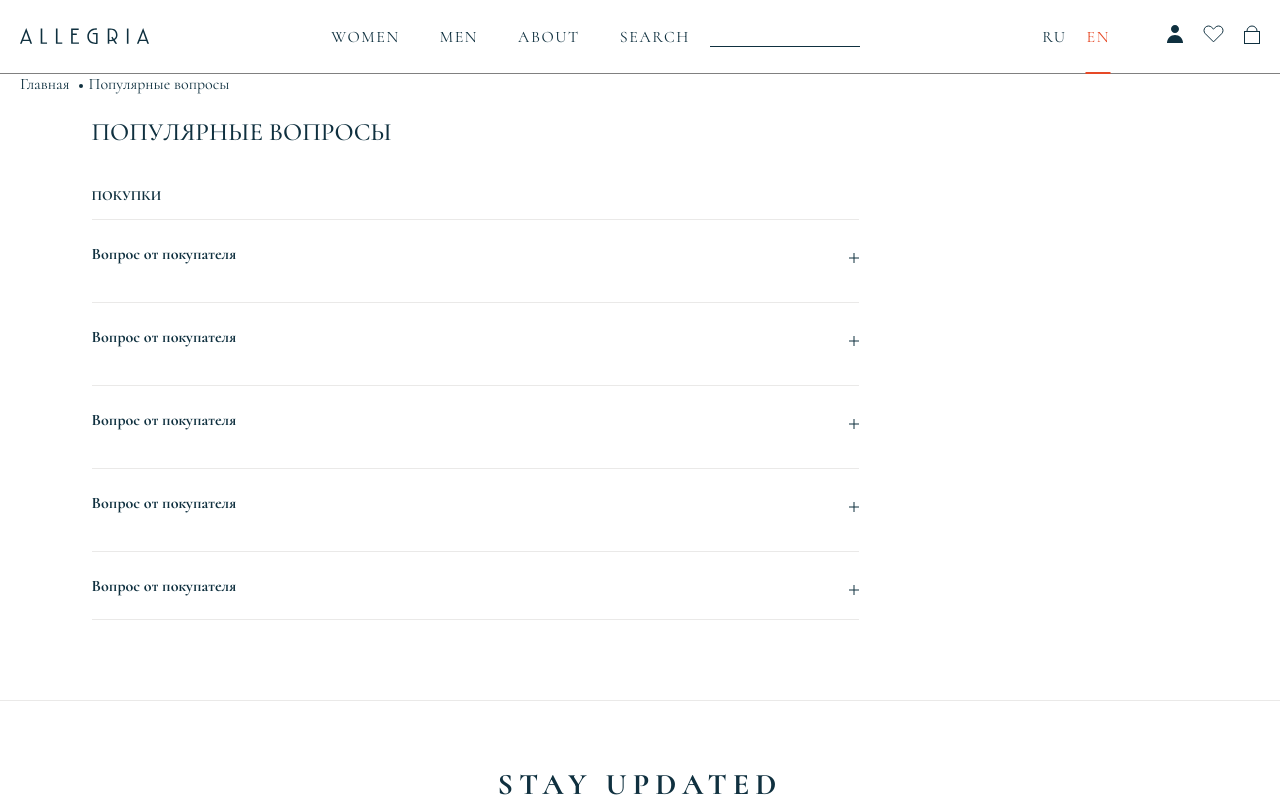
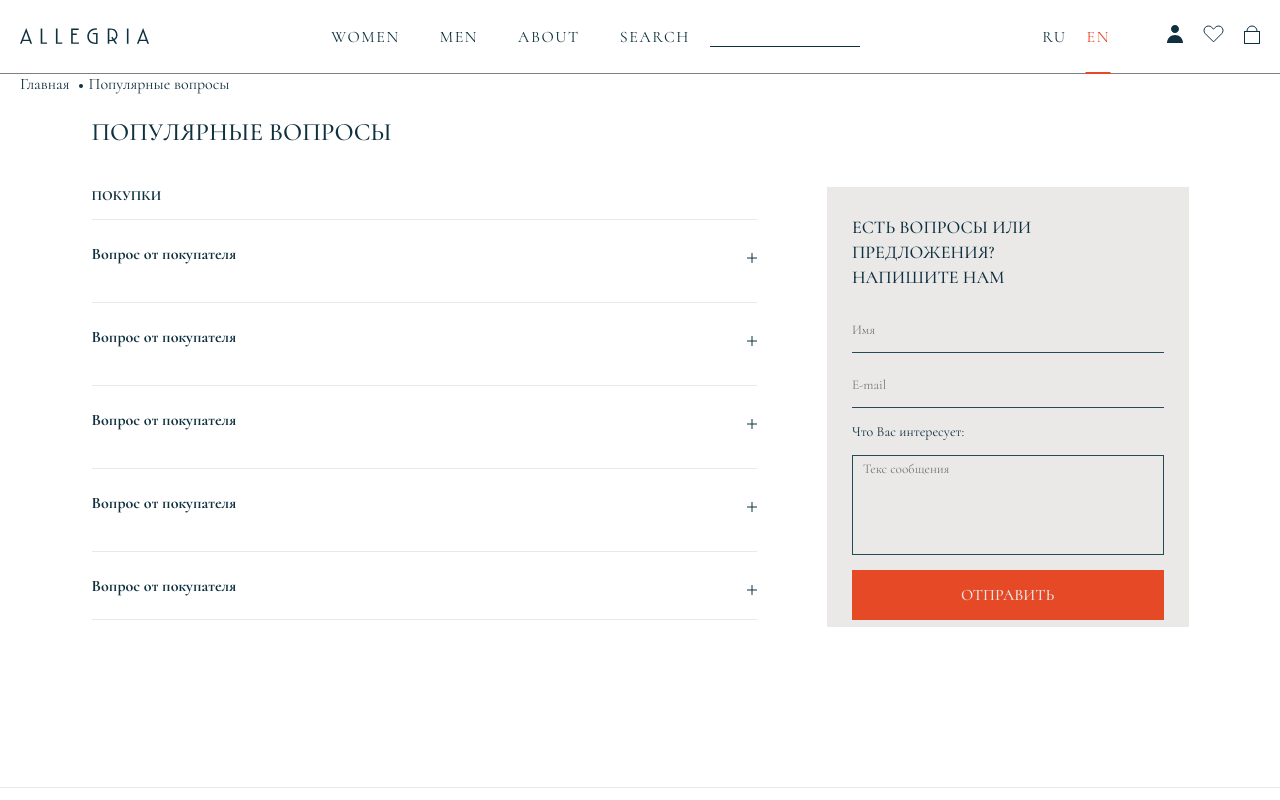
Before and after one commit to maxbirimkulov/allegria, a React (Create React App) app: page /questions in a window 1280 px wide. Shown: the top 800 px of the page. Built offline with nearby package versions, Linux system fonts and the light colour scheme.

Commit message:
change styles

```diff
--- a/src/pages/Questions/Questions.jsx
+++ b/src/pages/Questions/Questions.jsx
@@ -17,6 +17,7 @@ const Questions = () => {
                 <h2 className="questions__title">
                     Популярные вопросы
                 </h2>
+                <div className="questions__row">
                     <ul className="questions__list">
                         <li className="questions__list-title">
                             ПОКУПКИ
@@ -27,6 +28,26 @@ const Questions = () => {
                             ))
                         }
                     </ul>
+                    <form className="questions__form">
+                        <h2 className="questions__form-title">
+                            Есть вопросы
+                            или предложения? <br/>
+                            НАПИШИТЕ НАМ
+                        </h2>
+                        <div className="questions__form-block">
+                            <input type="text" className="questions__form-input" placeholder="Имя"/>
+                            <input type="email" className="questions__form-input" placeholder="E-mail"/>
+                            <p className="questions__form-ques">
+                                Что Вас интересует:
+                            </p>
+                            <textarea className="questions__form-area" placeholder="Текс сообщения"></textarea>
+                            <button className="questions__form-btn">
+                                Отправить
+                            </button>
+                        </div>
+                    </form>
+                </div>
+
             </div>
         </section>
     );
--- a/src/scss/footer.scss
+++ b/src/scss/footer.scss
@@ -1,5 +1,5 @@
 .footer {
-  padding-top: 80px;
+  padding-top: 160px;
   &__top {
     padding: 65px 0 60px;
     border-top: 1px solid #EAE9E8;
--- a/src/scss/question.scss
+++ b/src/scss/question.scss
@@ -6,9 +6,64 @@
     color: #0F303F;
     margin: 23px 0 40px;
   }
+  &__row {
+    display: flex;
+    column-gap: 70px;
+  }
+
+  &__form {
+    width: 35%;
+    height: 440px;
+    padding: 28px 25px;
+    background: #EAE9E8;
+    &-title {
+      font-weight: 500;
+      font-size: 18px;
+      line-height: 25px;
+      text-transform: uppercase;
+      color: #0F303F;
+      margin-bottom: 23px;
+    }
+    &-block {
+      display: flex;
+      flex-direction: column;
+      row-gap: 15px;
+    }
+    &-input {
+      height: 40px;
+      background: transparent;
+      padding-bottom: 5px;
+      border: none;
+      border-bottom: 1px solid #254A5A;
+      outline: none;
+    }
+    &-ques {
+      font-weight: 400;
+      font-size: 14px;
+      color: #0F303F;
+    }
+    &-area {
+      height: 100px;
+      border: 1px solid #254A5A;
+      background: transparent;
+      padding: 5px 10px;
+      resize: none;
+      outline: none;
+    }
+    &-btn {
+      padding: 14px 20px;
+      background: #E64926;
+      border: 1px solid #E64926;
+      cursor: pointer;
+      font-weight: 500;
+      font-size: 16px;
+      text-transform: uppercase;
+      color: #EAE9E8;
+    }
+  }
 
   &__list {
-    width: 70%;
+    width: 65%;
     display: flex;
     flex-direction: column;
     row-gap: 15px;
--- a/src/scss/sideBar.scss
+++ b/src/scss/sideBar.scss
@@ -1,6 +1,9 @@
 .sideBar{
   width: 20%;
   height: 400px;
+  position: sticky;
+  top: 50px;
+  left: 0;
 
   &__lang{
     display: flex;
```
Lines whose indentation alone changed are shown as unchanged.
